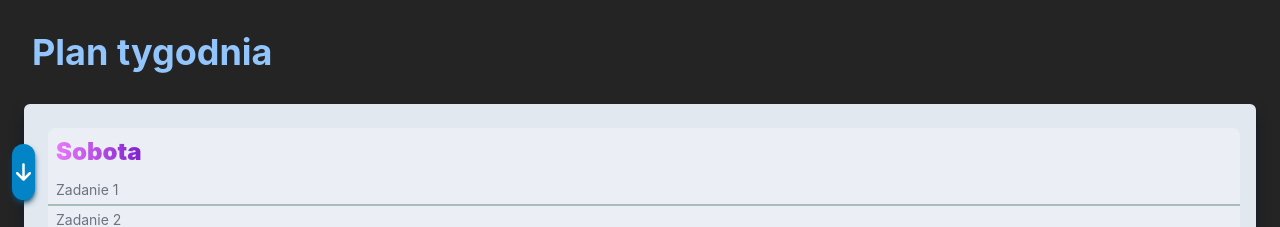
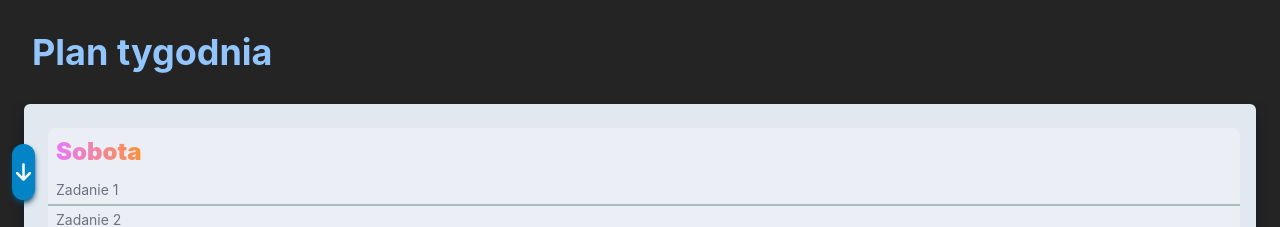
Before and after one commit to DawidFrankiewicz/vue-tailwind-components, a Vue app: page / in a window 1280 px wide. Shown: the top 227 px of the page. Built offline with nearby package versions, Linux system fonts and the light colour scheme.

Commit message:
text color fix

```diff
--- a/src/components/tasksApp/WeekDisplay.vue
+++ b/src/components/tasksApp/WeekDisplay.vue
@@ -11,10 +11,12 @@
 			<div class="p-2">
 				<h3
 					:class="{
+						'from-blue-600 to-purple-700':
+							weekDay.id !== 6 && weekDay.id !== 0,
 						'from-orange-400 to-red-600': weekDay.id === 0,
 						'from-fuchsia-400 to-orange-400': weekDay.id === 6
 					}"
-					class="inline text-2xl font-black bg-gradient-to-r gradient from-blue-600 to-purple-700 bg-clip-text text-transparent"
+					class="inline text-2xl font-black bg-gradient-to-r gradient bg-clip-text text-transparent"
 				>
 					{{ weekDay.name }}
 				</h3>
```
